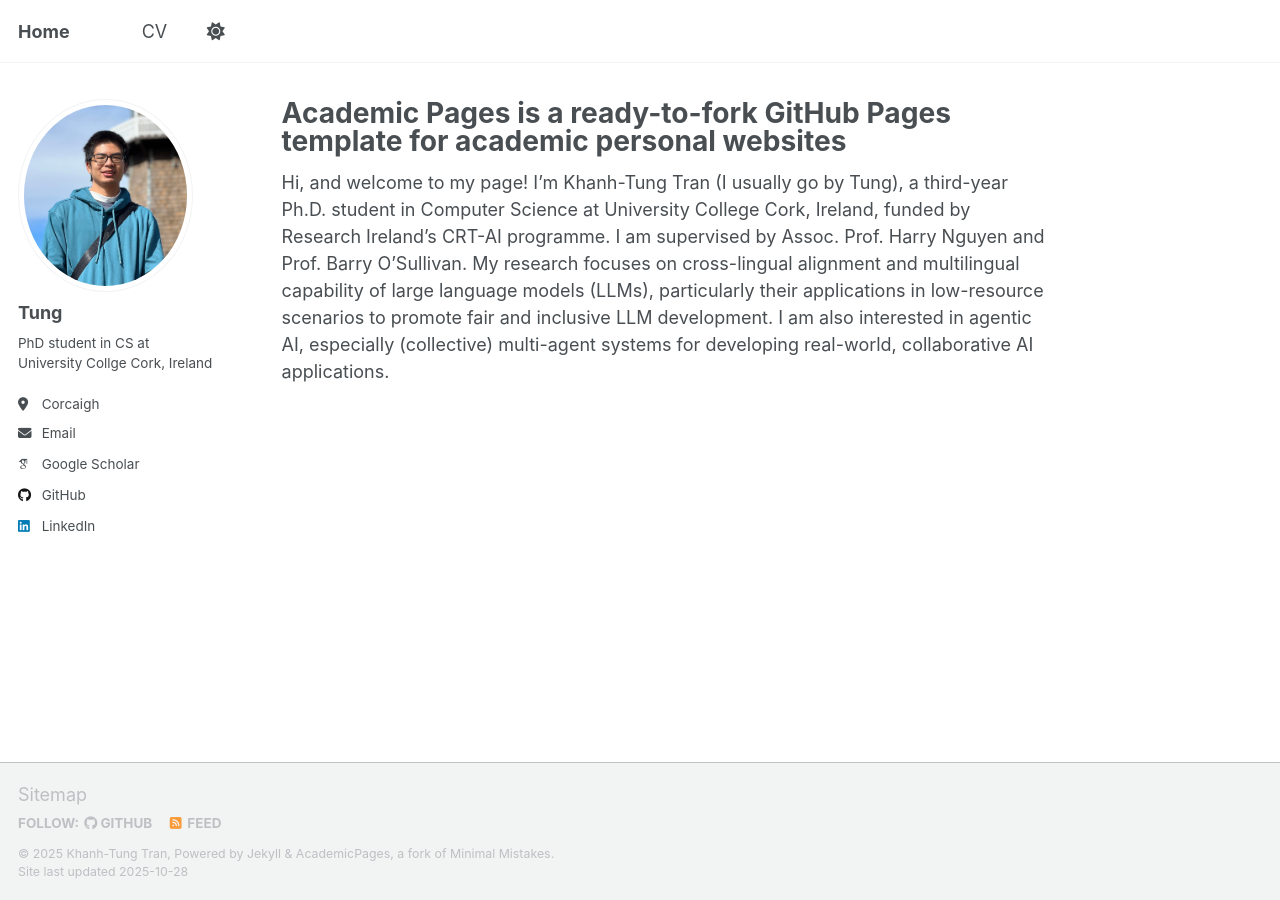
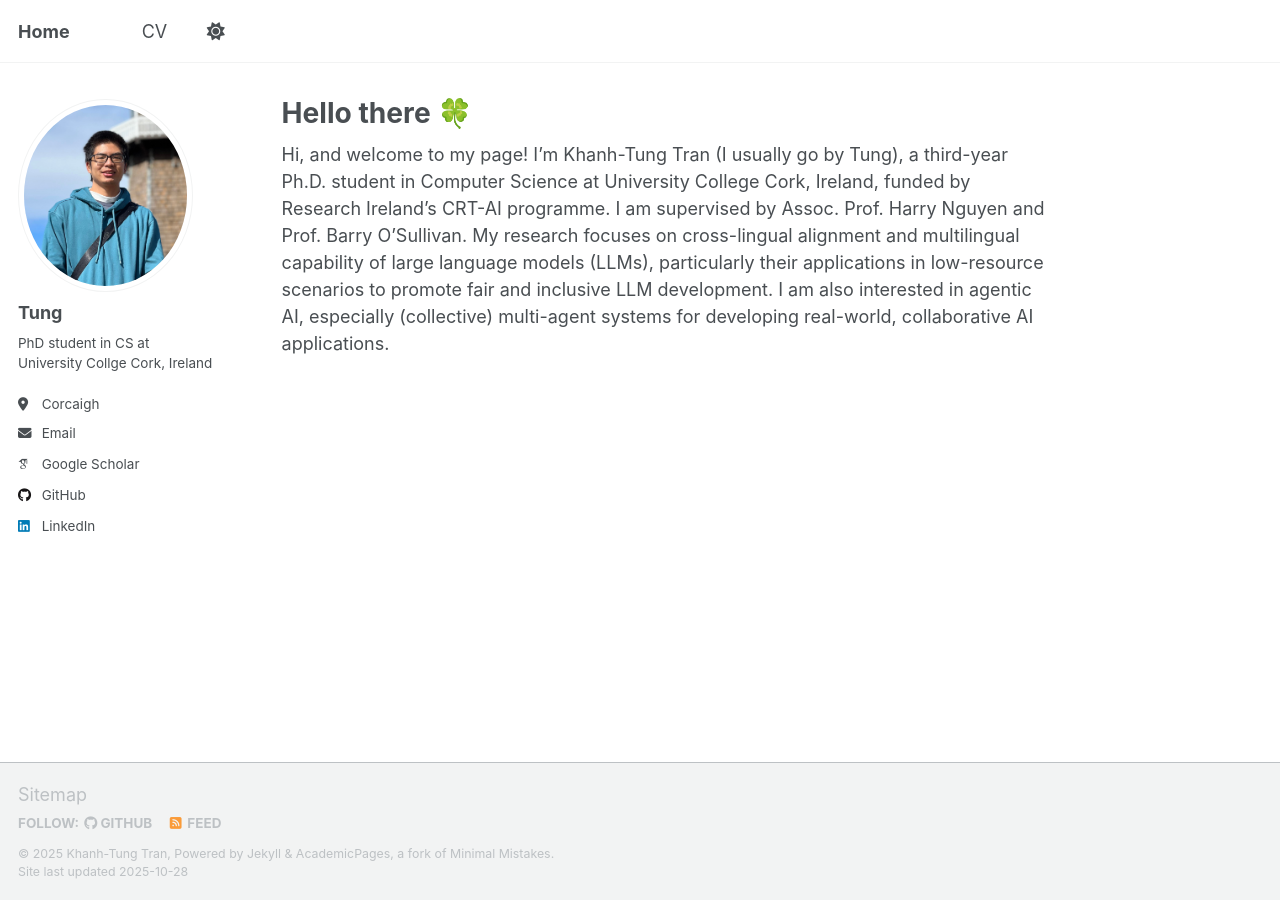
Before and after one commit to KhanhTungTran/KhanhTungTran.github.io, a Jekyll site: the page built from _pages/about.md, in a window 1280 px wide. Built offline with Jekyll 4.4.1, drawn with Linux system fonts in a browser that asks for light colours; some web fonts are replaced; a script that is not in the unit is left out.

Commit message:
Change title of about page to 'Hello there 🍀'

```diff
--- a/_pages/about.md
+++ b/_pages/about.md
@@ -1,6 +1,6 @@
 ---
 permalink: /
-title: "Academic Pages is a ready-to-fork GitHub Pages template for academic personal websites"
+title: "Hello there 🍀"
 author_profile: true
 redirect_from:
   - /about/
```
